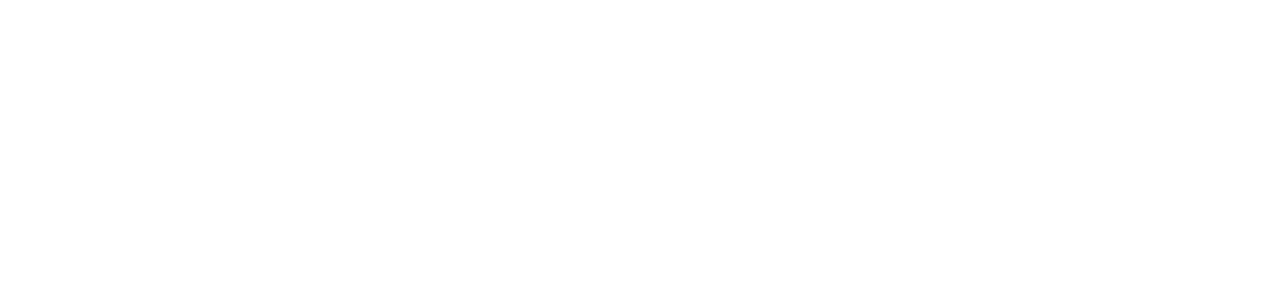
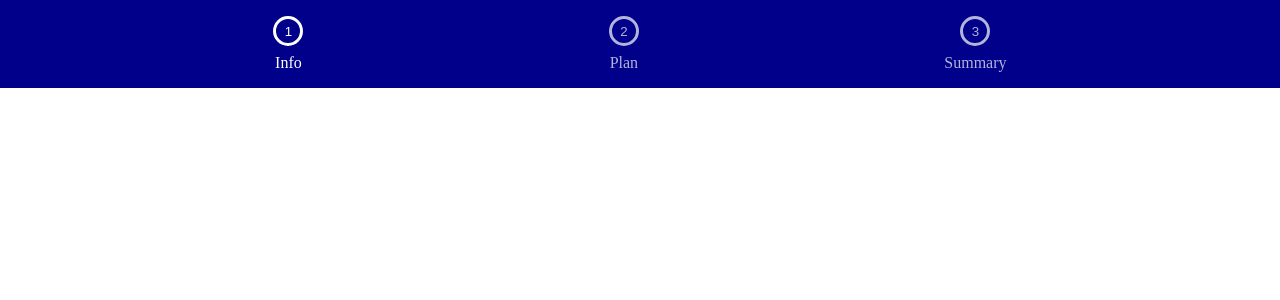
Before and after one commit to tsdineshjai/mini-exercises-feat, a React (Vite) app: page / in a window 1280 px wide. Shown: the top 300 px of the page. Built offline with nearby package versions, Linux system fonts and the light colour scheme.

Commit message:
header componente done

```diff
--- /dev/null
+++ b/playComponents/Header/Header.jsx
@@ -0,0 +1,26 @@
+import React from "react";
+import styles from "./Header.module.css";
+import Steplist from "../Steplist";
+
+function Header() {
+	const [step, setStep] = React.useState(1);
+
+	function handleClick(value) {
+		setStep(Number(value));
+	}
+	return (
+		<div className={styles.header}>
+			<Steplist
+				steps={[
+					{ value: 1, label: "Info" },
+					{ value: 2, label: "Plan" },
+					{ value: 3, label: "Summary" },
+				]}
+				stepValue={step}
+				handleClick={handleClick}
+			/>
+		</div>
+	);
+}
+
+export default Header;
--- /dev/null
+++ b/playComponents/Header/Header.module.css
@@ -0,0 +1,4 @@
+.header {
+  background-color: darkblue;
+  color: white;
+}
--- /dev/null
+++ b/playComponents/Header/index.js
@@ -0,0 +1,2 @@
+export * from "./Header";
+export {default} from "./Header";
--- /dev/null
+++ b/playComponents/Steplist/Steplist.jsx
@@ -0,0 +1,23 @@
+/* eslint-disable react/prop-types */
+import React from "react";
+import styles from "./Steplist.module.css";
+
+function Steplist({ steps, stepValue, handleClick }) {
+	return (
+		<div className={styles.steplist}>
+			{steps.map((step) => (
+				<div
+					key={step.value}
+					className={`${styles.step}  ${
+						stepValue == step.value ? styles.selected : null
+					}`}
+				>
+					<button onClick={() => handleClick(step.value)}>{step.value}</button>
+					<h4>{step.label}</h4>
+				</div>
+			))}
+		</div>
+	);
+}
+
+export default Steplist;
--- /dev/null
+++ b/playComponents/Steplist/Steplist.module.css
@@ -0,0 +1,48 @@
+.steplist {
+  display: flex;
+  flex-direction: row;
+  gap: 2rem;
+  justify-content: space-evenly;
+  padding: 1rem 0;
+}
+
+
+.step {
+  display: flex;
+  flex-direction: column;
+  justify-content: center;
+  align-items: center;
+}
+
+.step button {
+  border: 3px solid white;
+  height: 30px;
+  width: 30px;
+  border-radius: 50%;
+  display: grid;
+  place-items: center;
+  margin-bottom: 0.52rem;
+  background: transparent;
+  color: white;
+}
+
+.step button, h4 {
+  font-weight: 100;
+  opacity: 0.7;
+}
+
+button:hover, .step:hover {
+  cursor: pointer;
+  transform: scale(1.03);
+  transition: transform 1s ease-in-out;
+}
+
+button:hover {
+  transform: scale(1.03);
+  transition: transform 1s ease-in-out;
+}
+
+.selected button, .selected h4 {
+  font-weight: 300;
+  opacity: 1;
+}
--- /dev/null
+++ b/playComponents/Steplist/index.js
@@ -0,0 +1,2 @@
+export * from "./Steplist";
+export { default } from "./Steplist";
--- a/src/App.jsx
+++ b/src/App.jsx
@@ -1,8 +1,13 @@
 import React from "react";
 import "./App.css";
+import Header from "../playComponents/Header";
 
 function App() {
-	return <></>;
+	return (
+		<div>
+			<Header />
+		</div>
+	);
 }
 
 export default App;
```
